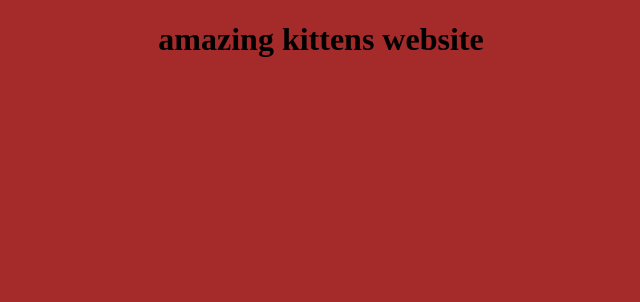
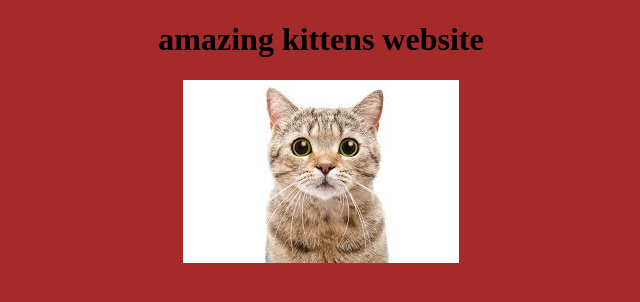
Before and after one commit to ofirL1/KittnesWebsite, a plain HTML site: page index.html in a window 1280 px wide. Shown: the whole page, without its empty margins (319-959 px from the left). Drawn offline with Linux system fonts and the light colour scheme.

Commit message:
Added Main Img

```diff
--- a/index.html
+++ b/index.html
@@ -10,5 +10,6 @@
 </head>
 <body>
     <h1>amazing kittens website</h1>
+    <img src="./assets/cat.jpg">
 </body>
 </html>
```
Also changed, not shown: assets/cat.jpg (added).
